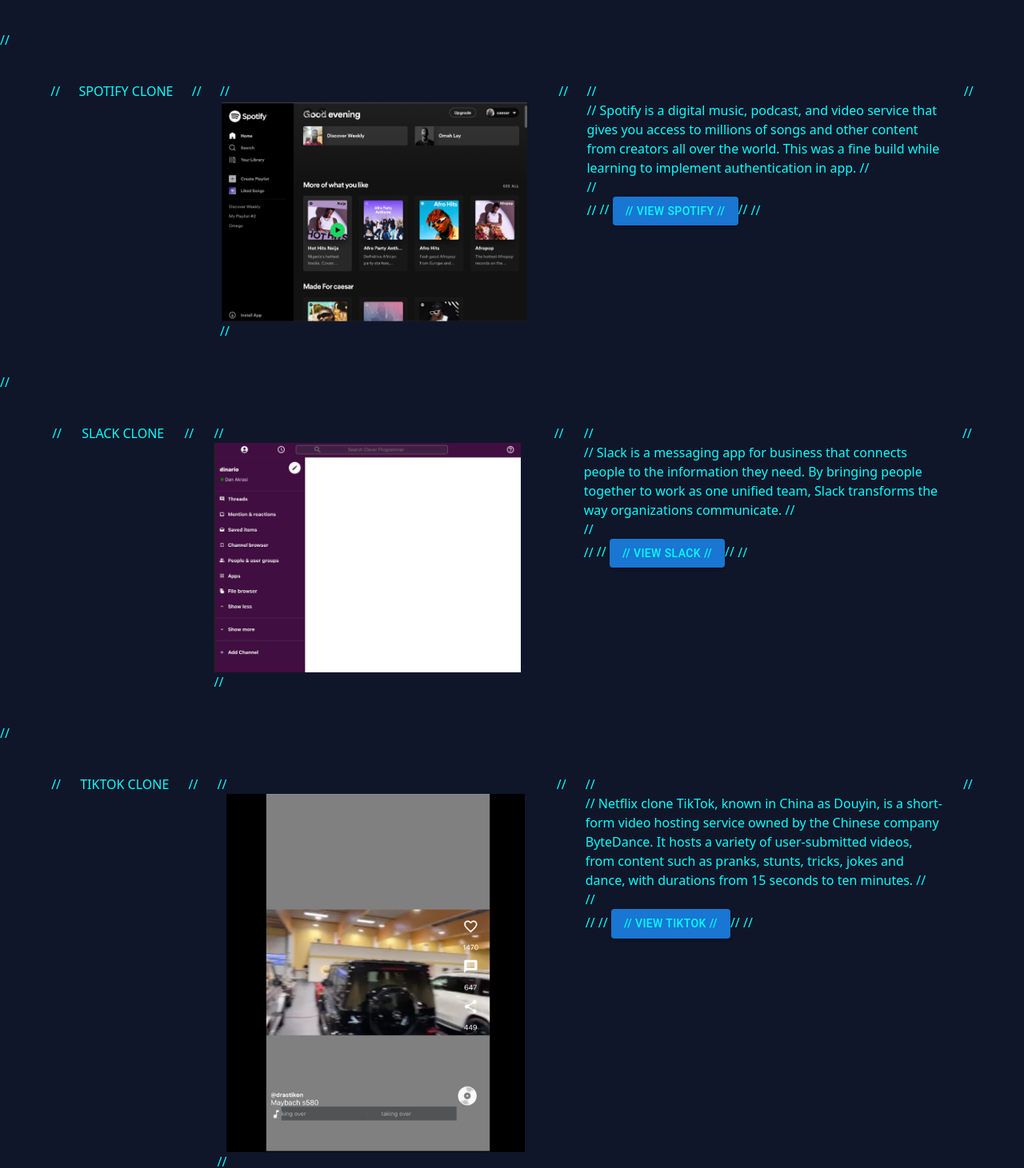
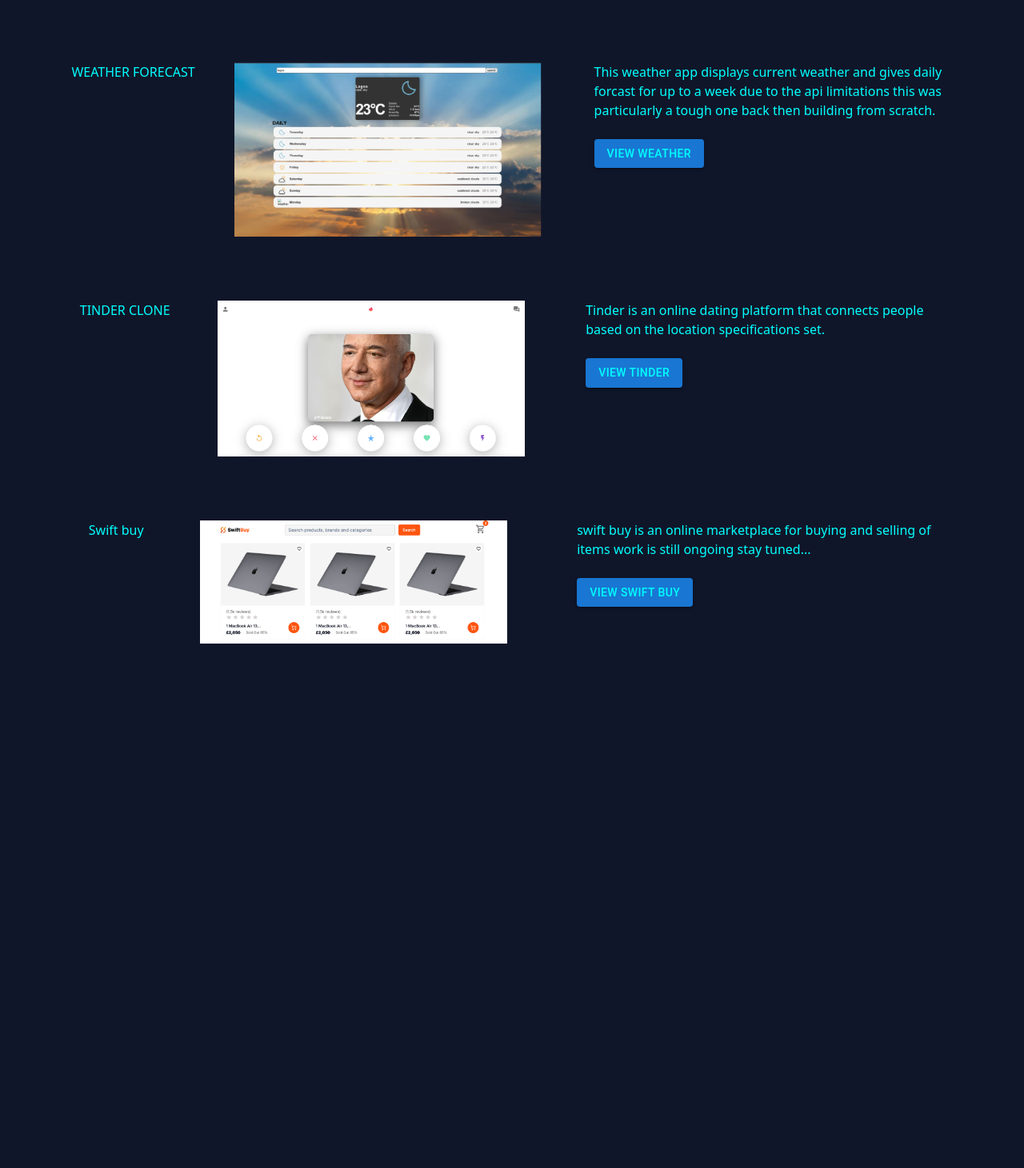
Before and after one commit to Caesarfeuher/Modern-portfolio, a Next.js app: page /projects in a window 1280 px wide. Shown: the part 2050-3511 px from the top of the page at 80% size. After the commit the page ends 2895 px from the top, so only its background shows below. Built offline with nearby package versions, Linux system fonts and the light colour scheme.

Commit message:
Update projects.js

```diff
--- a/components/projects-components/projects.js
+++ b/components/projects-components/projects.js
@@ -130,63 +130,6 @@
         </div>
       </div>
 
-      // <div className="flex justify-evenly p-10">
-      // <h2>SPOTIFY CLONE</h2>
-      //   <div className="w-1/3 pr-4">
-      //   <Image src={'/spotify.jpg'} width={400} height={250} />
-      //   </div>
-
-      //   <div className="w-2/3 max-w-md">
-      //     <p className="text-base leading-6 break-words">
-      //     Spotify is a digital music, podcast, and video service that gives you access to millions of songs and other content from creators all over the world. This was a fine build while learning to implement authentication in app.
-      //     </p>
-      //     <br />
-      //     <Link href="https://spotify-clone-eeb6f.web.app">
-      //       <Button fontSize="large" style={{ color: "aqua" }} variant="contained" color="primary">
-      //         View Spotify
-      //       </Button>
-      //     </Link>
-      //   </div>
-      // </div>
-
-      // <div className="flex justify-evenly p-10">
-      //   <h2>SLACK CLONE</h2>
-      //   <div className="w-1/3 pr-4">
-      //   <Image src={'/slack.jpg'} width={400} height={250} />
-      //   </div>
-
-      //   <div className="w-2/3 max-w-md">
-      //     <p className="text-base leading-6 break-words">
-      //     Slack is a messaging app for business that connects people to the information they need. By bringing people together to work as one unified team, Slack transforms the way organizations communicate.
-      //     </p>
-      //     <br />
-      //     <Link href="https://slack-clone-b7088.web.app">
-      //       <Button fontSize="large" style={{ color: "aqua" }} variant="contained" color="primary">
-      //         View Slack
-      //       </Button>
-      //     </Link>
-      //   </div>
-      // </div>
-
-      // <div className="flex justify-evenly p-10">
-      // <h2>TIKTOK CLONE</h2>
-      //   <div className="w-1/3 pr-4">
-      //   <Image src={'/tiktok.jpg'} width={400} height={250} />
-      //   </div>
-
-      //   <div className="w-2/3 max-w-md">
-      //     <p className="text-base leading-6 break-words">
-      //       Netflix clone TikTok, known in China as Douyin, is a short-form video hosting service owned by the Chinese company ByteDance. It hosts a variety of user-submitted videos, from content such as pranks, stunts, tricks, jokes and dance, with durations from 15 seconds to ten minutes.
-      //     </p>
-      //     <br />
-      //     <Link href="https://tiktok-clone-402eb.web.app">
-      //       <Button fontSize="large" style={{ color: "aqua" }} variant="contained" color="primary">
-      //         View Tiktok
-      //       </Button>
-      //     </Link>
-      //   </div>
-      // </div>
-
       <div className="flex justify-evenly p-10">
       <h2>WEATHER FORECAST</h2>
         <div className="w-1/3 pr-4">
@@ -243,9 +186,6 @@
           </Link>
         </div>
       </div>
-
-
-
     </>
   );
 }
```
